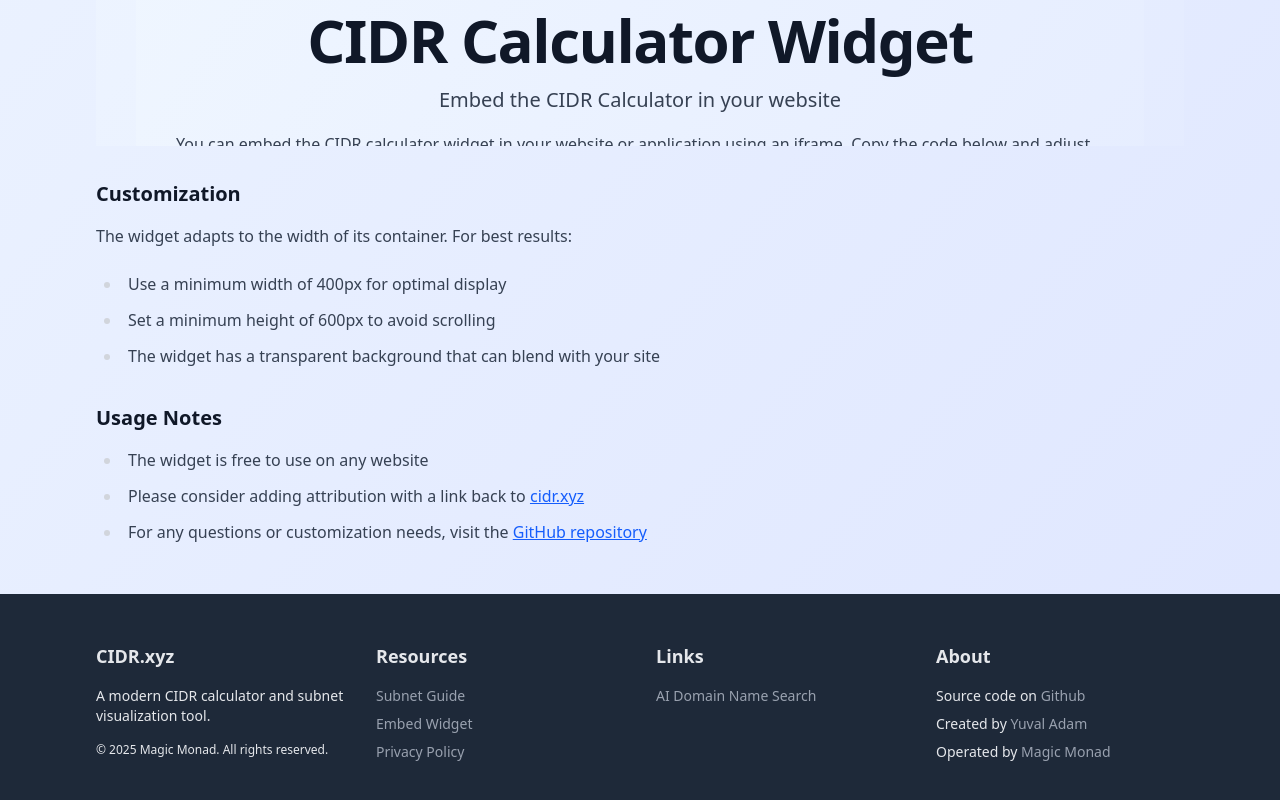
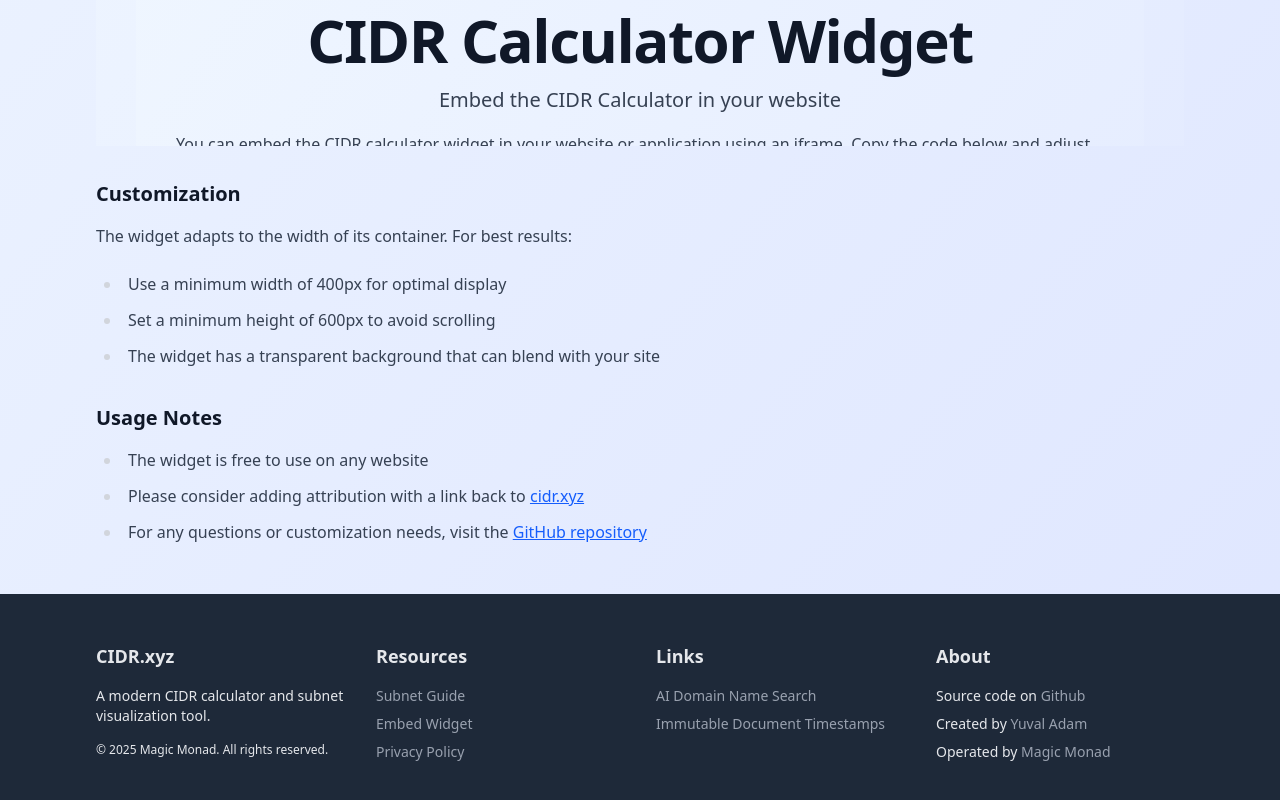
Before and after one commit to yuvadm/cidr.xyz, an Astro site: page /embed-widget in a window 1280 px wide. Shown: the part 926-1726 px from the top of the page. Built offline with nearby package versions, Linux system fonts and the light colour scheme; Astro itself is replaced by a stand-in of ours.

Commit message:
Add footer link to eternity bits

```diff
--- a/src/layouts/Layout.astro
+++ b/src/layouts/Layout.astro
@@ -161,6 +161,13 @@ const {
 									>AI Domain Name Search</a
 								>
 							</li>
+							<li>
+								<a
+									href="https://eternitybits.com/"
+									class="text-gray-400 hover:text-white"
+									>Immutable Document Timestamps</a
+								>
+							</li>
 						</ul>
 					</div>
 					<div>
```
